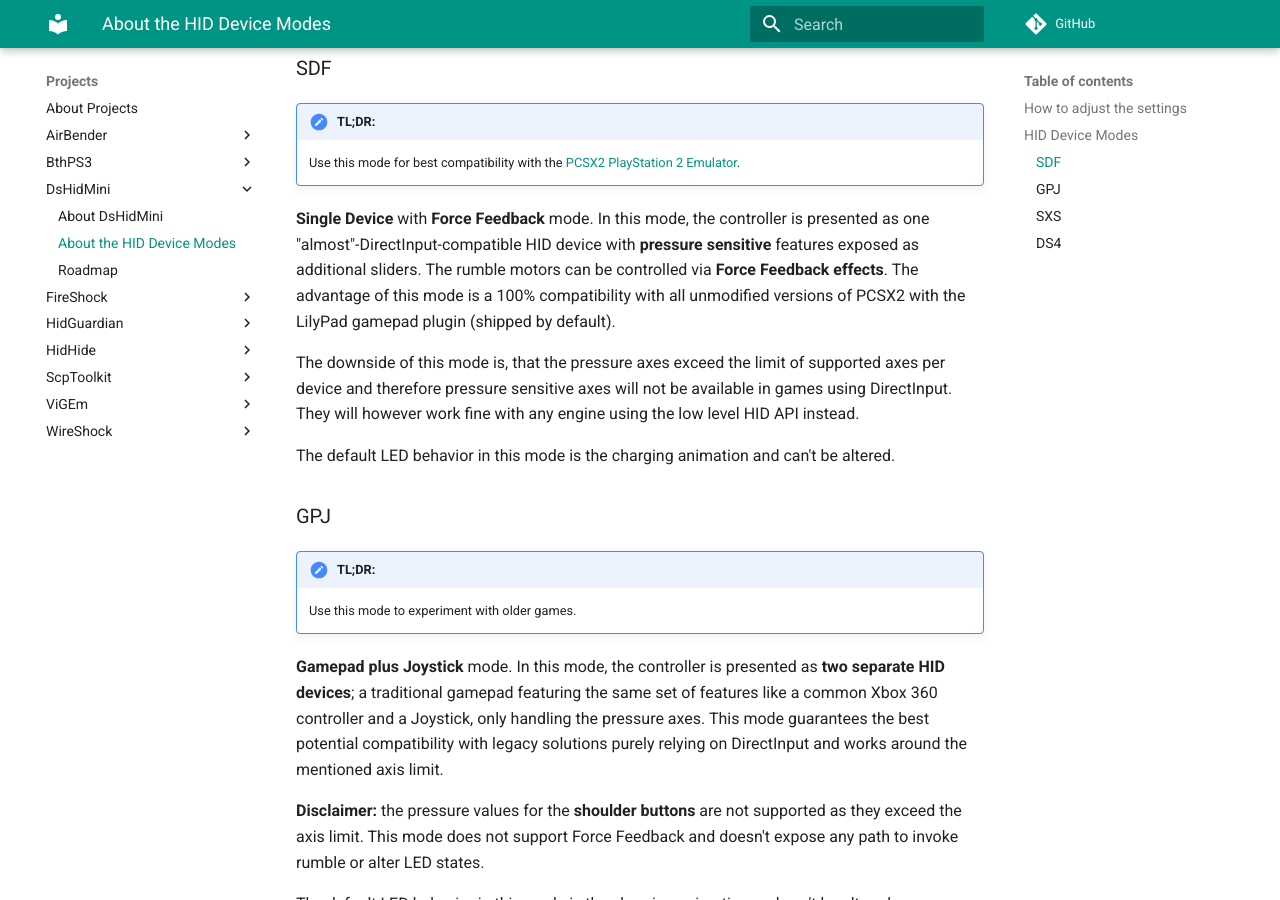
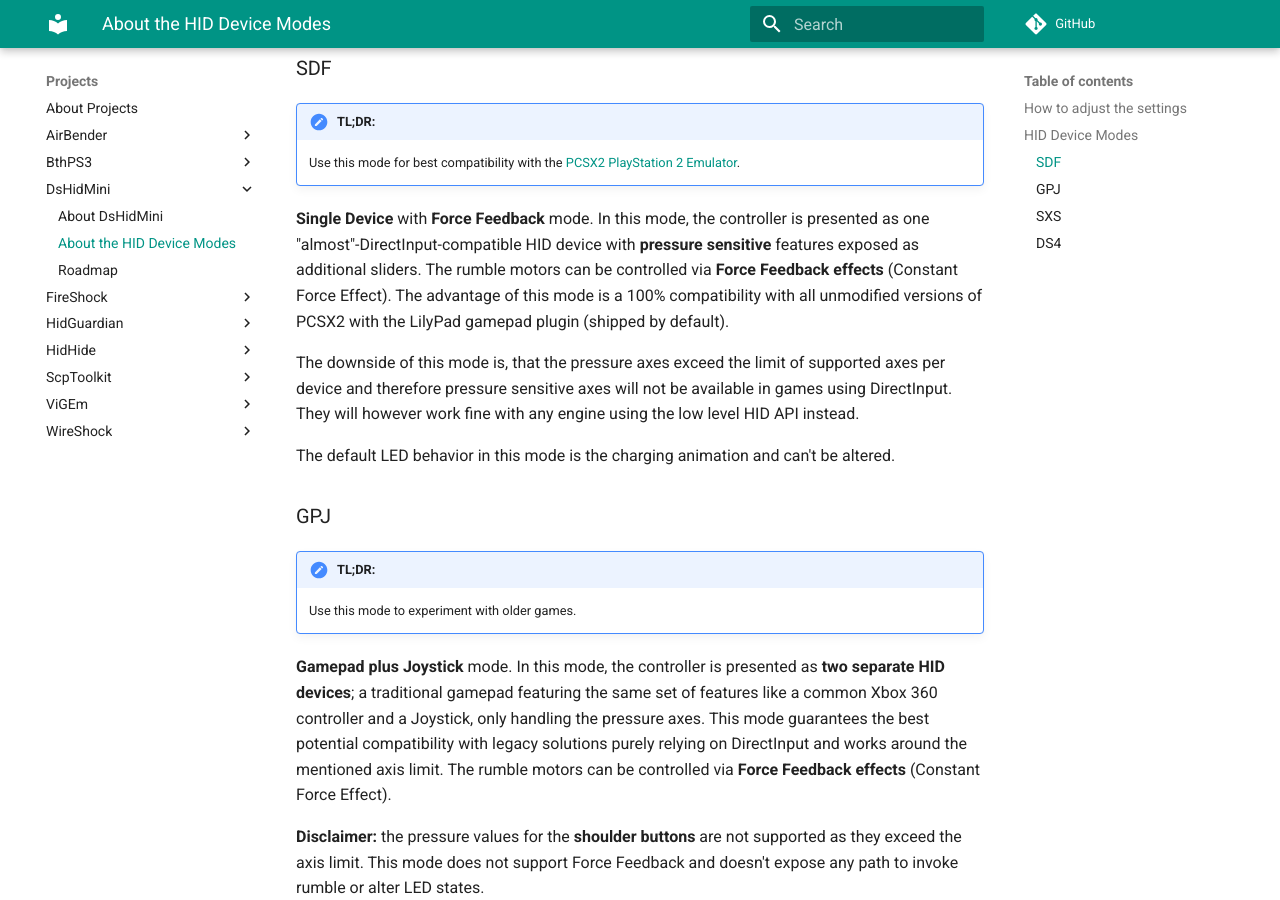
Before and after one commit to nefarius/ViGEm.github.io, an MkDocs documentation site: the page built from docs/projects/DsHidMini/HID-Device-Modes-Explained.md, in a window 1280 px wide and 900 px high, scrolled down 645 px. Built offline with MkDocs 1.6.1 and Material for MkDocs 9.7.7, drawn with Linux system fonts in a browser that asks for light colours; comment, search, counter and statistics services are not loaded.

Commit message:
Corrected statement about FFB

```diff
--- a/docs/projects/DsHidMini/HID-Device-Modes-Explained.md
+++ b/docs/projects/DsHidMini/HID-Device-Modes-Explained.md
@@ -15,7 +15,7 @@ The games and tools outlined here are **recommendations**, please feel free to e
 !!! important "TL;DR:"
     Use this mode for best compatibility with the [PCSX2 PlayStation 2 Emulator](https://pcsx2.net/).
 
-**Single Device** with **Force Feedback** mode. In this mode, the controller is presented as one "almost"-DirectInput-compatible HID device with **pressure sensitive** features exposed as additional sliders. The rumble motors can be controlled via **Force Feedback effects**. The advantage of this mode is a 100% compatibility with all unmodified versions of PCSX2 with the LilyPad gamepad plugin (shipped by default).
+**Single Device** with **Force Feedback** mode. In this mode, the controller is presented as one "almost"-DirectInput-compatible HID device with **pressure sensitive** features exposed as additional sliders. The rumble motors can be controlled via **Force Feedback effects** (Constant Force Effect). The advantage of this mode is a 100% compatibility with all unmodified versions of PCSX2 with the LilyPad gamepad plugin (shipped by default).
 
 The downside of this mode is, that the pressure axes exceed the limit of supported axes per device and therefore pressure sensitive axes will not be available in games using DirectInput. They will however work fine with any engine using the low level HID API instead.
 
@@ -26,7 +26,7 @@ The default LED behavior in this mode is the charging animation and can't be alt
 !!! important "TL;DR:"
     Use this mode to experiment with older games.
 
-**Gamepad plus Joystick** mode. In this mode, the controller is presented as **two separate HID devices**; a traditional gamepad featuring the same set of features like a common Xbox 360 controller and a Joystick, only handling the pressure axes. This mode guarantees the best potential compatibility with legacy solutions purely relying on DirectInput and works around the mentioned axis limit.
+**Gamepad plus Joystick** mode. In this mode, the controller is presented as **two separate HID devices**; a traditional gamepad featuring the same set of features like a common Xbox 360 controller and a Joystick, only handling the pressure axes. This mode guarantees the best potential compatibility with legacy solutions purely relying on DirectInput and works around the mentioned axis limit. The rumble motors can be controlled via **Force Feedback effects** (Constant Force Effect).
 
 **Disclaimer:** the pressure values for the **shoulder buttons** are not supported as they exceed the axis limit. This mode does not support Force Feedback and doesn't expose any path to invoke rumble or alter LED states.
 
```
